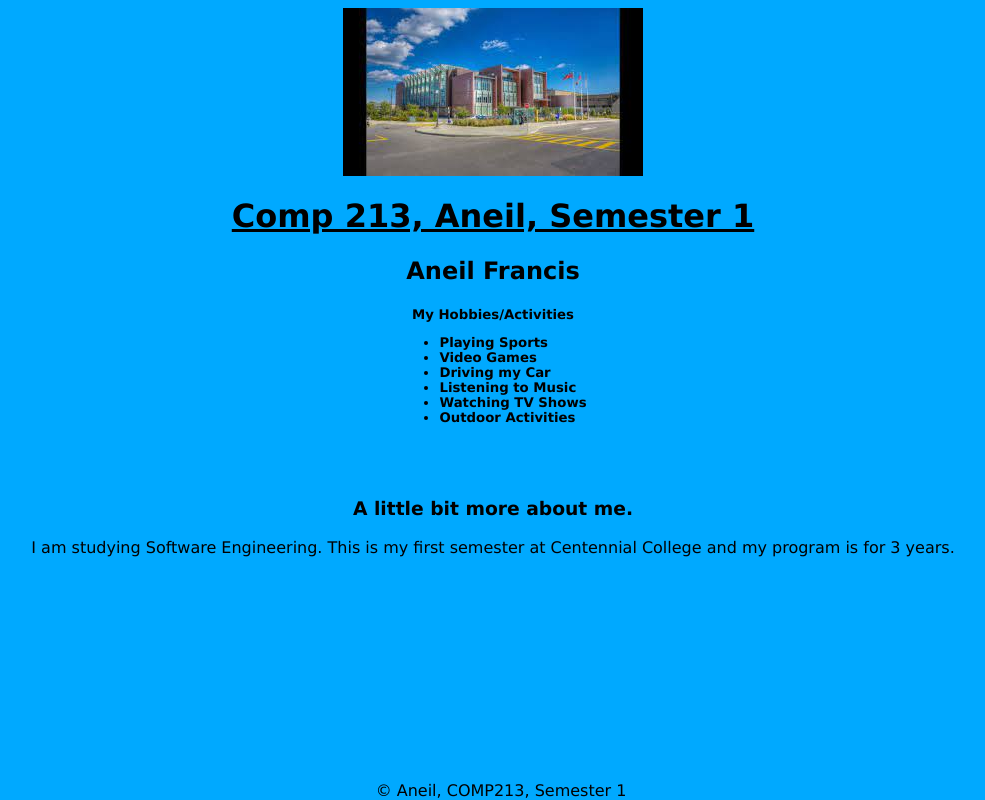
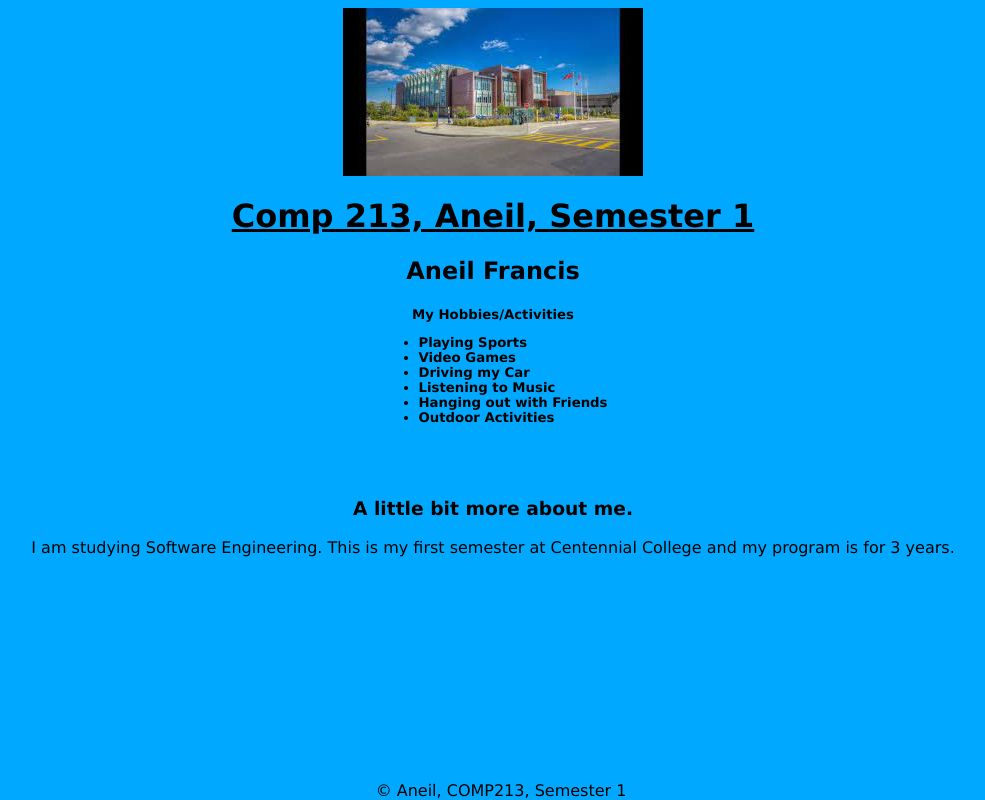
Before and after one commit to afranc1s/afranc1s.github.io, a plain HTML site: page index.hmtl.html in a window 1280 px wide. Shown: the whole page, without its empty margins (147-1132 px from the left). Drawn offline with Linux system fonts and the light colour scheme.

Commit message:
Add files via upload

```diff
--- a/index.hmtl.html
+++ b/index.hmtl.html
@@ -79,7 +79,7 @@ Student Number: 301260155-->
                     <li>Video Games</li>
                     <li>Driving my Car</li>
                     <li>Listening to Music</li>
-                    <li>Watching TV Shows</li>
+                    <li>Hanging out with Friends</li>
                     <li>Outdoor Activities</li>
                 </ul>
             </div>
```
